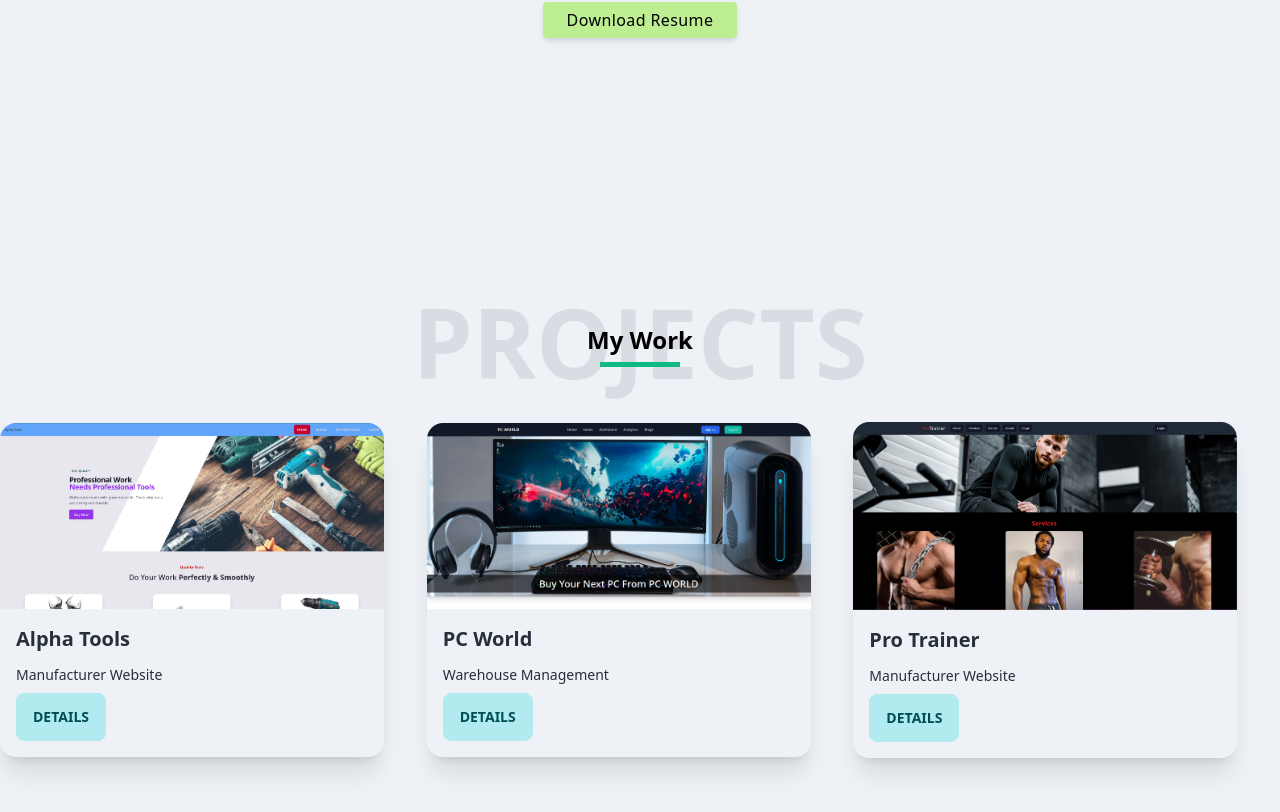
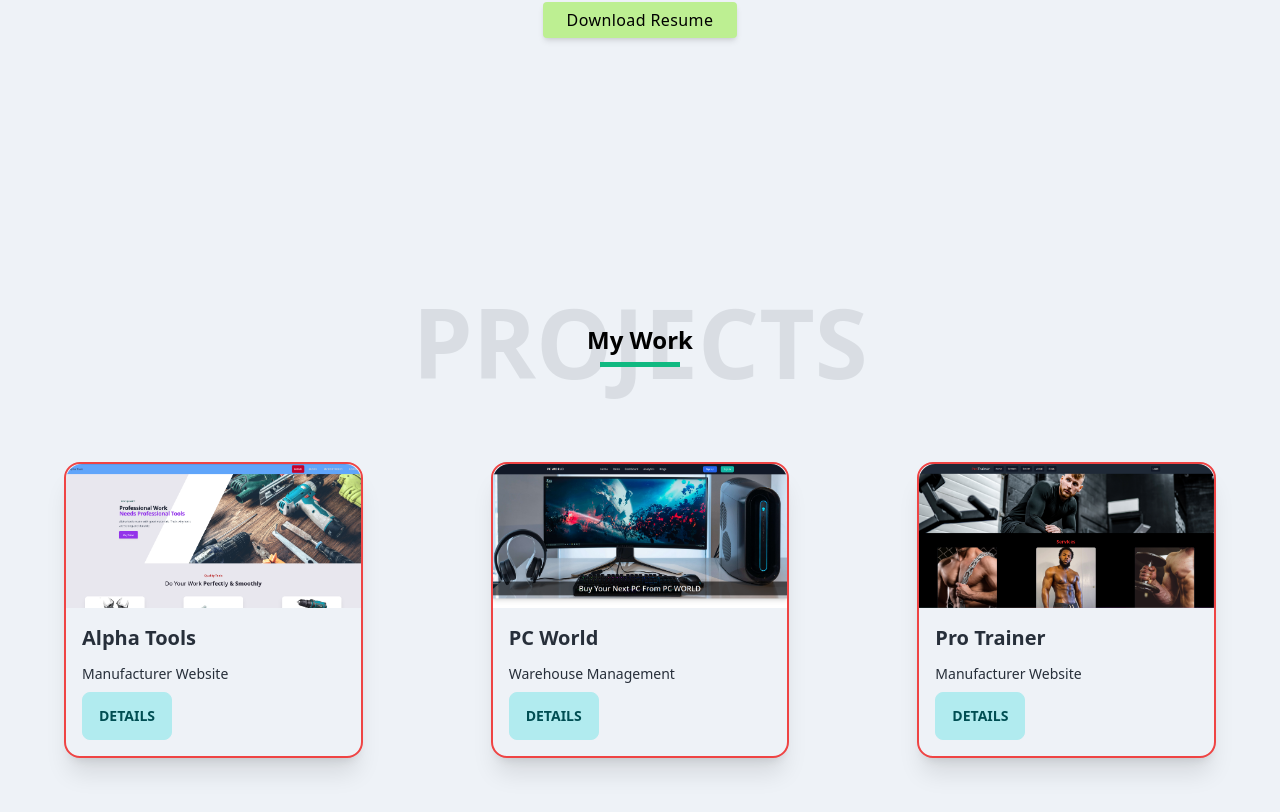
Before and after one commit to srdo96/portfolio, a React (Create React App) app: page / in a window 1280 px wide. Shown: the part 356-1168 px from the top of the page. Built offline with nearby package versions, Linux system fonts and the light colour scheme.

Commit message:
fix margin in project

```diff
--- a/src/components/Home/Projects.js
+++ b/src/components/Home/Projects.js
@@ -17,8 +17,9 @@ const Projects = () => {
         </p>
       </div>
       {/* card */}
-      <div className="grid grid-cols-1 md:grid-cols-2 lg:grid-cols-3 items-center">
-        <div class="card card-compact w-96 bg-base-100 shadow-xl">
+
+      <div className="grid grid-cols-1 md:grid-cols-2 lg:grid-cols-3 gap-32 mx-16 mt-10">
+        <div class="card card-compact bg-base-100 shadow-xl border-2 border-red-500">
           <figure>
             <img src={alphaTools} alt="Shoes" />
           </figure>
@@ -30,7 +31,7 @@ const Projects = () => {
             </div>
           </div>
         </div>
-        <div class="card card-compact w-96 bg-base-100 shadow-xl">
+        <div class="card card-compact bg-base-100 shadow-xl border-2 border-red-500 ">
           <figure>
             <img src={pcWorld} alt="Shoes" />
           </figure>
@@ -42,7 +43,7 @@ const Projects = () => {
             </div>
           </div>
         </div>
-        <div class="card card-compact w-96 bg-base-100 shadow-xl">
+        <div class="card card-compact bg-base-100 shadow-xl border-2 border-red-500 ">
           <figure>
             <img src={proTrainer} alt="Shoes" />
           </figure>
```
